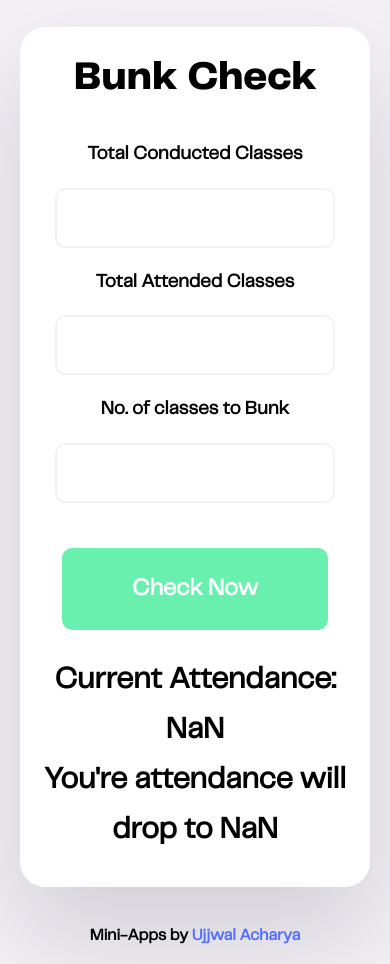
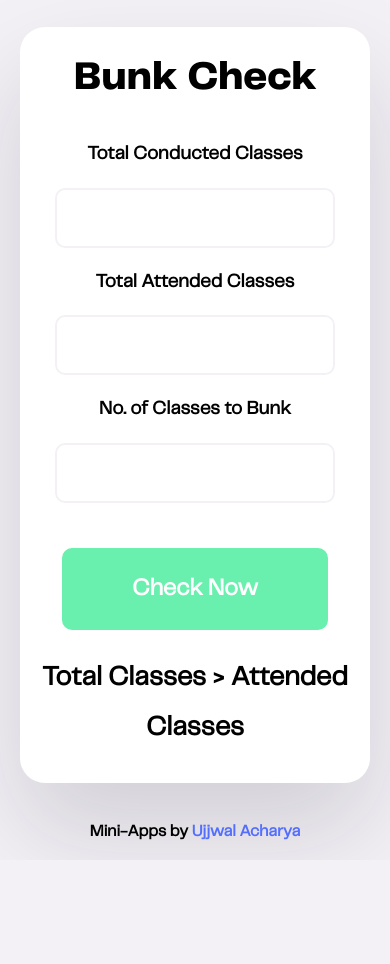
Before and after one commit to ujjwalshiva/bunkcheck, a plain HTML site: page index.html in a window 390 px wide. Both pictures are taken after a click on the button "Check Now". After the commit the page ends 860 px from the top, so only its background shows below. Drawn offline with Linux system fonts and the light colour scheme.

Commit message:
Add files via upload

```diff
--- a/design.css
+++ b/design.css
@@ -74,6 +74,7 @@ input[type=number]:focus {
     margin: 20px;
     padding-bottom: 8px;
     font-size: 25px;
+    line-height: 60px;
 }
 
 h4 {
@@ -97,7 +98,7 @@ a {
 
     .finalval {
         line-height: 50px;
-        font-size: 20px;
+        font-size: 18px;
     }
 
     h1 {
--- a/index.html
+++ b/index.html
@@ -18,7 +18,7 @@
             <div class="grid-item"><input type="number" id="total"></div>
             <div class="grid-item"><h3>Total Attended Classes</h3></div>
             <div class="grid-item"><input type="number" id="attended"></div>
-            <div class="grid-item"><h3>No. of classes to Bunk</h3></div>
+            <div class="grid-item"><h3>No. of Classes to Bunk</h3></div>
             <div class="grid-item"><input type="number" id="bunk"></div>
         </div>
         <div class="calculate">
--- a/script.js
+++ b/script.js
@@ -1,55 +1,35 @@
 console.log("Initializing App...");
 
-//Formula: [P x R x (1+R) ^N]/ [(1+R) ^ (N-1)]
+document.addEventListener("contextmenu", function(event){
+    event.preventDefault();
+}, false);
 
 function calculate() {
 
-    let total=document.querySelector('#total').value;
-    let attended=document.querySelector('#attended').value;
-    let bunk=document.querySelector('#bunk').value;
+    let total=parseInt(document.querySelector('#total').value);
+    let attended=parseInt(document.querySelector('#attended').value);
+    let bunk=parseInt(document.querySelector('#bunk').value);
 
     if (attended<=total) {
         let currentatt = (parseFloat((attended/total*100), 10)).toFixed(2);
 
         console.log(currentatt);
 
-        let bunkatt = (parseFloat((attended/(total + bunk))*1000, 10).toFixed(2));
+        bunktot = total + bunk;
+
+        let bunkatt = (parseFloat(((attended/bunktot)*100), 10).toFixed(2));
+
+        let nobunkatt = (parseFloat(((attended+bunk)/bunktot)*100, 10).toFixed(2));
 
         console.log(bunkatt);
 
-        document.querySelector('#final').innerHTML=`Current Attendance: ${currentatt} <br> You're attendance will drop to ${bunkatt}`;
+        console.log(nobunkatt);
+
+        document.querySelector('#final').innerHTML=`Current Attendance: ${currentatt} <br> If you bunk, then value drops to <span style="color:#FA5F55">${bunkatt}</span> <br> Else, value rises to <span style="color:#69F0AE">${nobunkatt}</span>`;
     }
 
     else {
         document.querySelector('#final').innerHTML=`Total Classes > Attended Classes`;
     }
 
-
-    //Old Formula Below
-    //const interest = (amount * (interestrate * 0.01)) / months;
-    //let payment = ((amount / months) + interest).toFixed(0);
-
-
-    /*let amount=document.querySelector('#amount').value;
-    let interestrate=document.querySelector('#interestrate').value;
-    let months=document.querySelector('#months').value;
-
-    if (amount=='' || interestrate==''|| months=='') {
-        document.querySelector('#final').innerHTML=`<h4 style='color:#ef5350'>Enter Values</h4>`;
-    }
-
-    else {
-        const interest = interestrate/1200;
-
-        let top = Math.pow((1+interest),months);
-        let bottom = top - 1;
-        let ratio = top/bottom;
-        let emi = (amount * interest * ratio).toFixed(0);
-
-        document.querySelector('#final').innerHTML=`Your EMI is ${emi}`;
-
-        console.log(amount, interestrate, months);
-    }*/
-
-
 }
```
